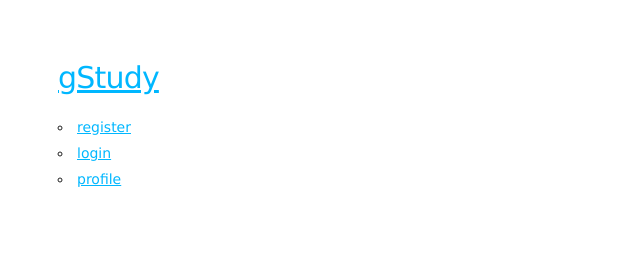
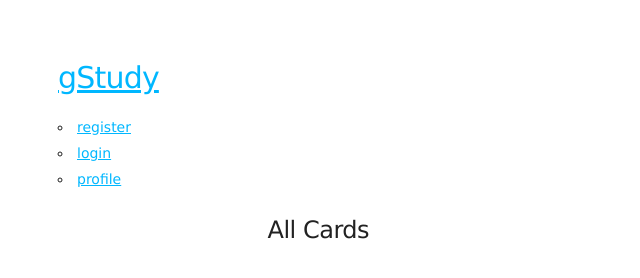
Before and after one commit to weezy93/gStudy-NEAP-review, a website: page src/client/index.html at #!/decks//allCards in a window 1280 px wide. Shown: the whole page, without its empty margins (0-640 px from the left). Drawn offline with nearby package versions, Linux system fonts and the light colour scheme; some packages are replaced by stand-ins of ours; no server answers.

Commit message:
altered service and partial

```diff
--- a/src/client/js/app/newDeck/newdeck.service.js
+++ b/src/client/js/app/newDeck/newdeck.service.js
@@ -19,5 +19,4 @@
         }
       };
     };
-
 })();
--- a/src/client/partials/allCards.html
+++ b/src/client/partials/allCards.html
@@ -1 +1,2 @@
+<h5>All Cards</h5>
 <all-cards class="container ten columns"></all-cards>
```
